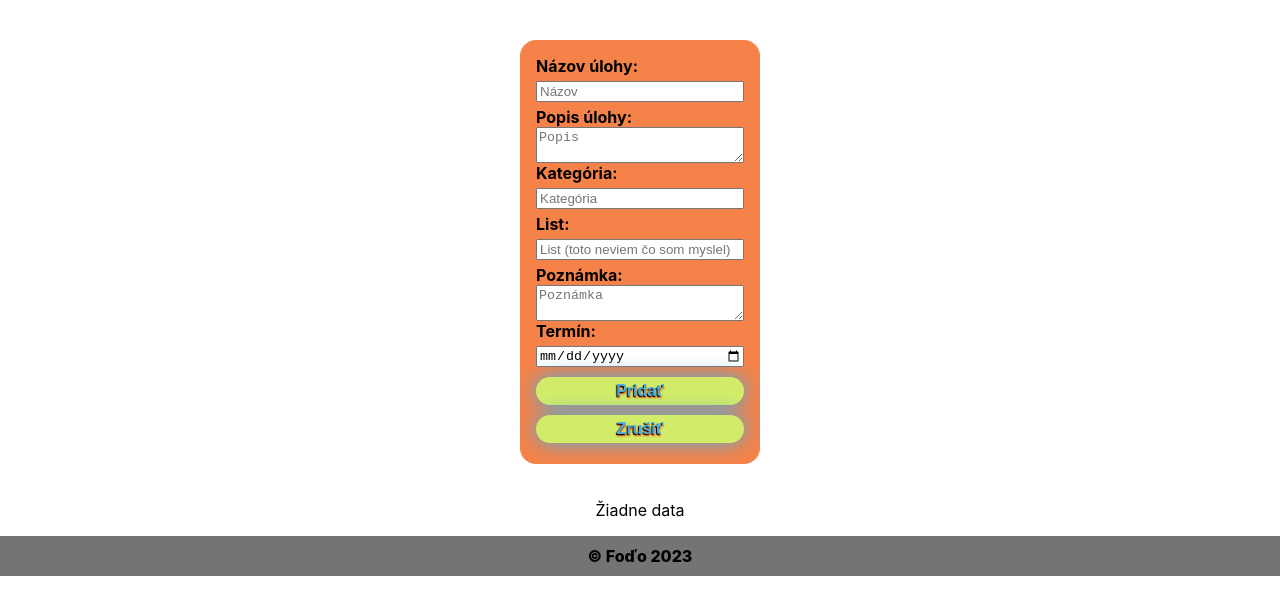
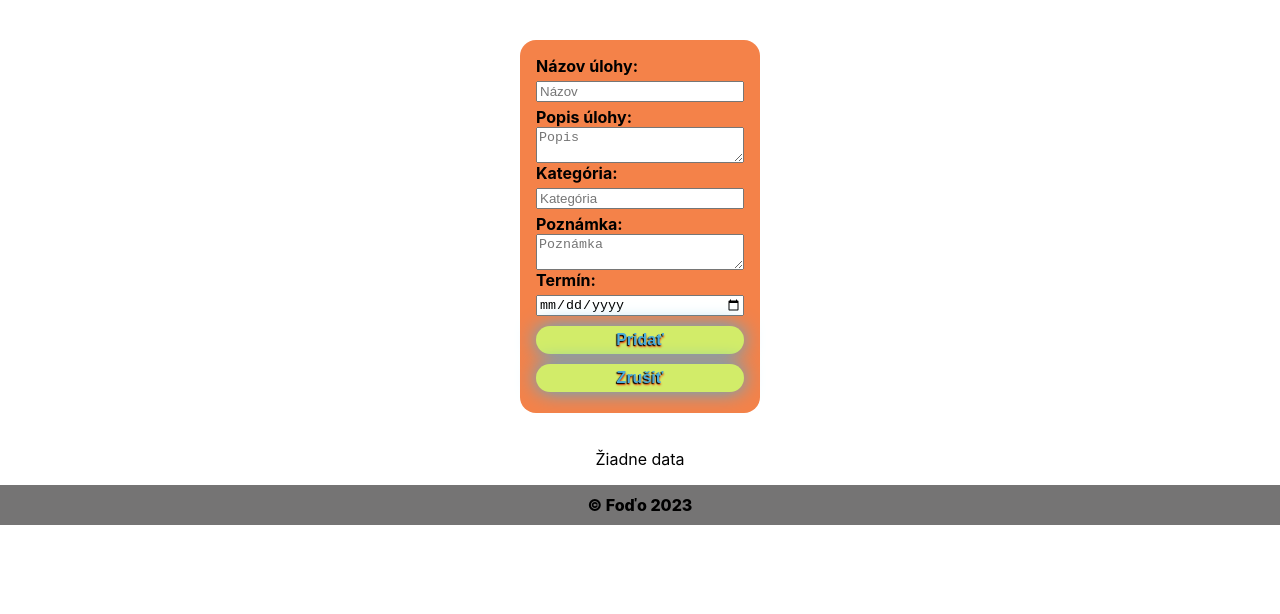
Before and after one commit to FodoFofo/todo-ts-sass, a React (Create React App) app: page / in a window 1280 px wide. Both pictures are taken after a click on the button "Nová úloha". Shown: the top 614 px of the page. Built offline with nearby package versions, Linux system fonts and the light colour scheme; no server answers; the database is empty.

Commit message:
Odstránenie list-u zo záznamu v DB

```diff
--- a/src/App.tsx
+++ b/src/App.tsx
@@ -1,4 +1,3 @@
-import React from 'react';
 //import logo from './logo.svg';
 
 // children
--- a/src/components/AddForm.tsx
+++ b/src/components/AddForm.tsx
@@ -45,7 +45,7 @@ const checkData = () => {
 }
 
 const AddForm = (props: Props) => {
-  const {name, description, category, list, term, state, note} = props.formData
+  const {name, description, category, term, state, note} = props.formData
   const {register, handleSubmit, formState: {errors}} = useForm()
 
   const formSubmit = (e: any) => {
@@ -58,7 +58,6 @@ const AddForm = (props: Props) => {
           name,
           description,
           category,
-          list,
           note,
           term: formatujDatum(term),
           state
@@ -72,7 +71,6 @@ const AddForm = (props: Props) => {
           name,
           description,
           category,
-          list,
           note,
           term: formatujDatum(term),
           state,
@@ -142,15 +140,6 @@ const AddForm = (props: Props) => {
         placeholder='Kategória'
       />
 
-      <label htmlFor="list">List:</label>
-      <input
-        id='list'
-        type="text"
-        onChange={(e) => props.setFormData({...props.formData, list: e.target.value})}
-        value={list}
-        placeholder='List (toto neviem čo som myslel)'
-      />
-
       <label htmlFor="poznamka">Poznámka:</label>
       <textarea
         id='poznamka'
--- a/src/react-app-env.d.ts
+++ /dev/null
@@ -1 +0,0 @@
-/// <reference types="react-scripts" />
--- a/src/types/index.ts
+++ b/src/types/index.ts
@@ -4,7 +4,6 @@ export interface TaskType {
     name: string,
     description: string,
     category: string,
-    list: string,
     term: string,
     state: string,
     note: string
--- a/src/views/Main.tsx
+++ b/src/views/Main.tsx
@@ -21,7 +21,6 @@ const Main = () => {
     name : "",
     description : "",
     category : "",
-    list : "",
     term : "",
     state : "",
     note : ""
```
